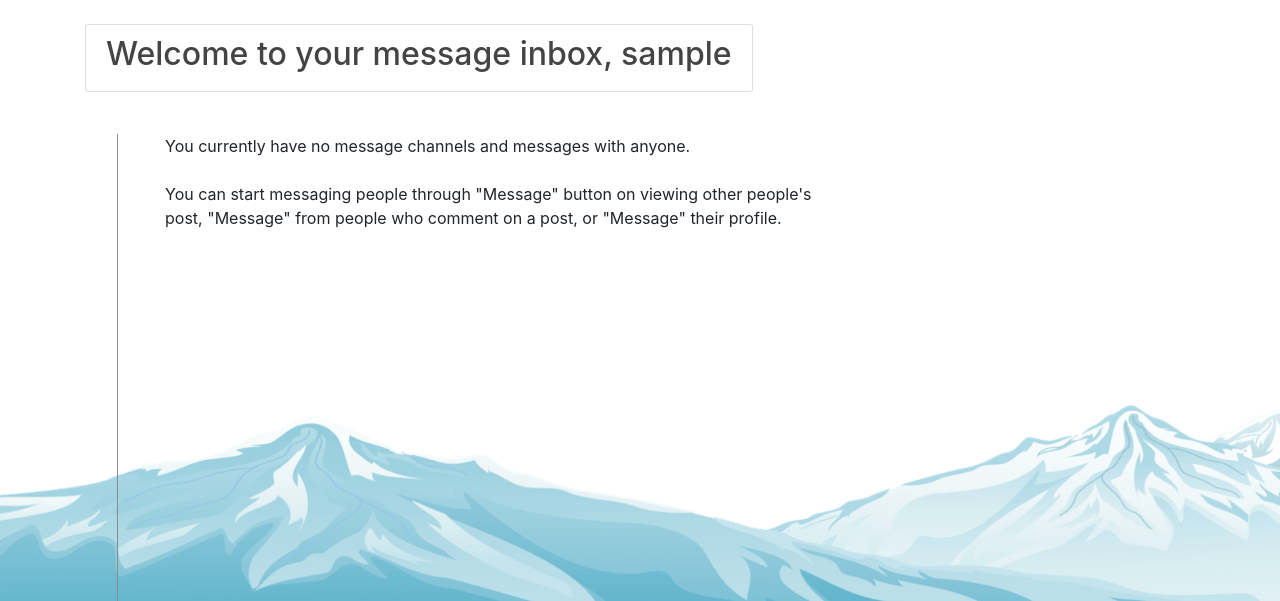
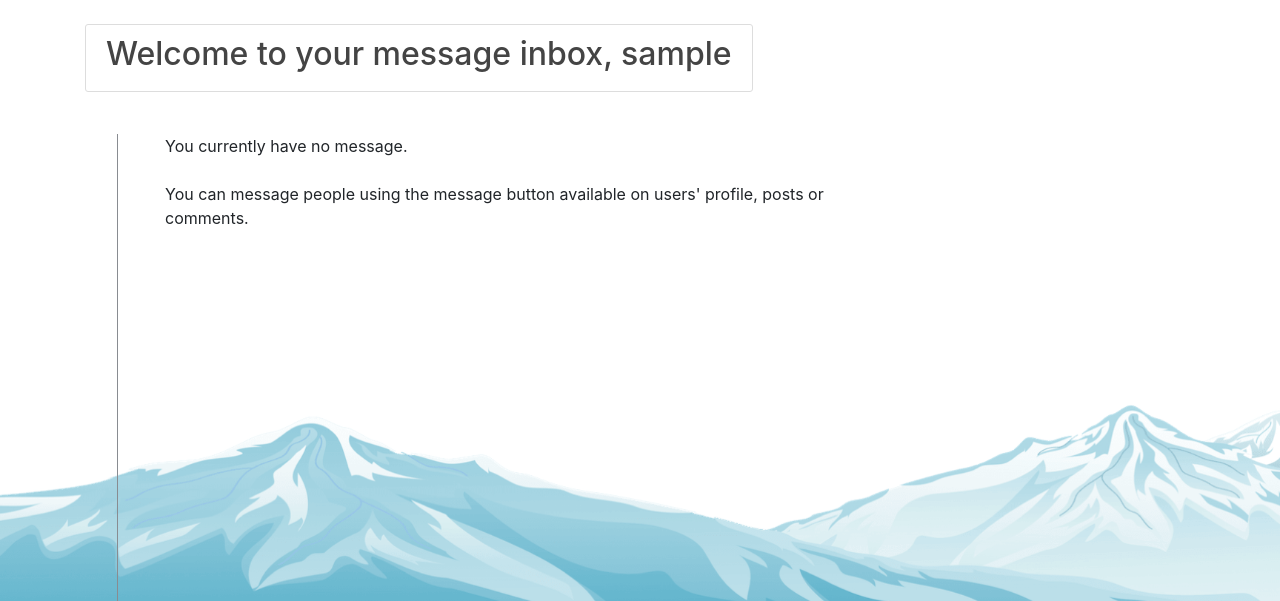
Before and after one commit to SinaBehrouz/Benefactors, a Flask app: page /messages/ in a window 1280 px wide. Shown: the part 56-657 px from the top of the page. Run offline with Flask 2, Linux system fonts and the light colour scheme; the visitor is signed in with stand-in values (Sample User, id 1); data comes from the database, SQL or seed files in the repository; data that the repository does not hold is empty; some libraries are stand-ins or nearby versions.

Commit message:
Minor changes in templates

```diff
--- a/web/benefactors/templates/messages.html
+++ b/web/benefactors/templates/messages.html
@@ -155,10 +155,10 @@
                                 Your chat is empty
                             {% elif chatchannels %}
                                 Keep your neighbour and yourself safe by wearing mask and please stay home if you are not feeling well. <br><br>
-                                You can start messaging people through "Message" button on viewing other people's post, "Message" from people who comment on a post, or "Message" their profile.
+                                You can message people using the message button available on users' profile, posts or comments.
                             {% else %}
-                                You currently have no message channels and messages with anyone. <br><br>
-                                You can start messaging people through "Message" button on viewing other people's post, "Message" from people who comment on a post, or "Message" their profile.
+                                You currently have no message. <br><br>
+                                You can message people using the message button available on users' profile, posts or comments.
                             {% endif %}
                             </p>
                         {% endif %}
```
